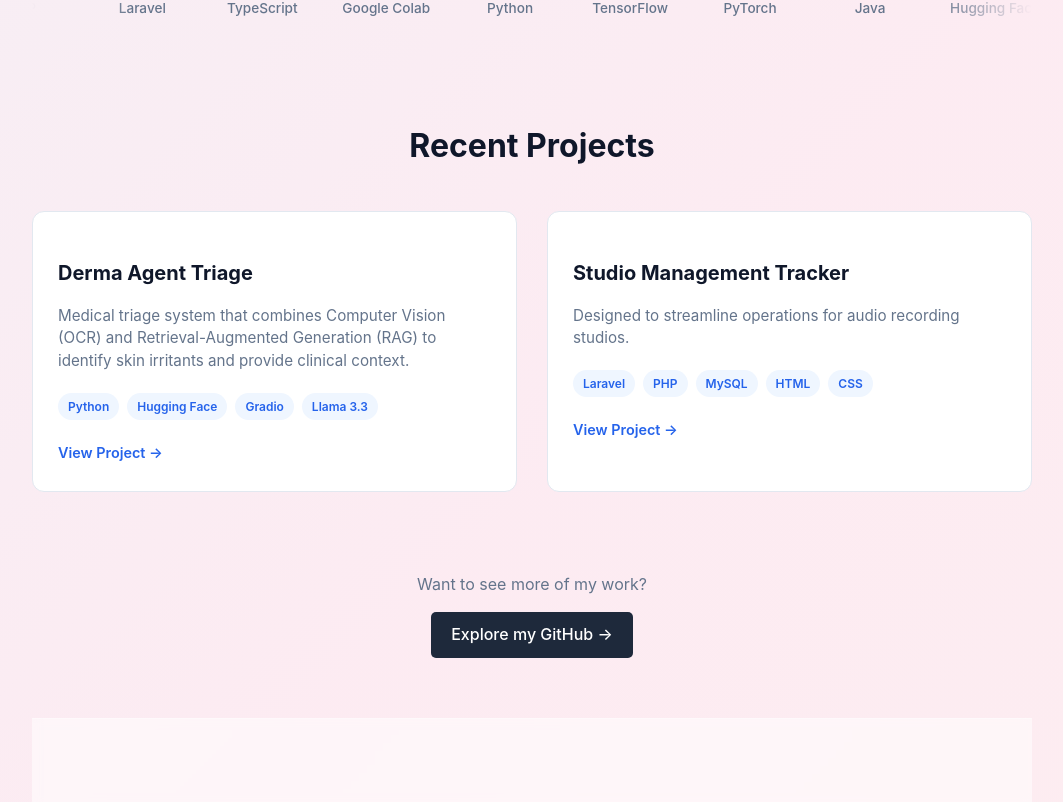
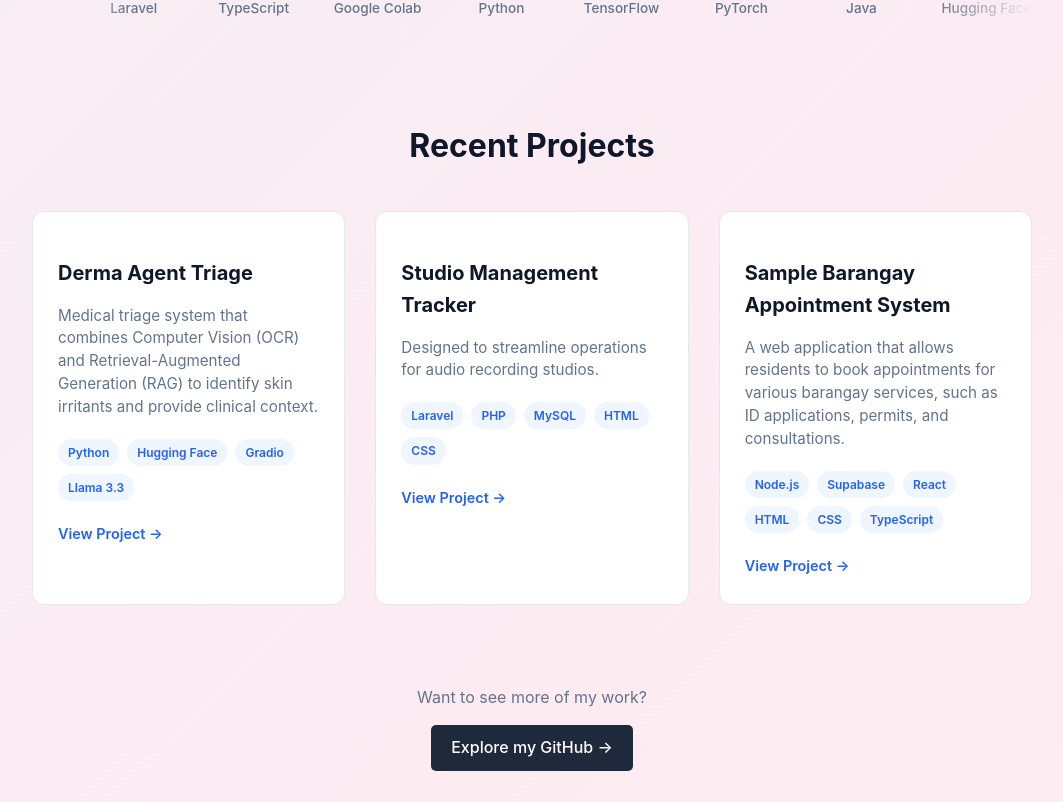
Before and after one commit to wejie2005/Porfolio-Julie, a React (Vite) app: page / in a window 1280 px wide. Shown: the part 779-1581 px from the top of the page, without its empty margins (108-1171 px from the left). Built offline with nearby package versions, Linux system fonts and the light colour scheme.

Commit message:
Add another project

```diff
--- a/src/App.tsx
+++ b/src/App.tsx
@@ -71,6 +71,13 @@ function App() {
             description=" Designed to streamline operations for audio recording studios."
             tags={['Laravel', 'PHP', 'MySQL', 'HTML', 'CSS']}
             link="https://github.com/JulsAlvarez2005/TR-Studio-Management-System"
+          />
+
+          <ProjectCard
+            title="Sample Barangay Appointment System"
+            description=" A web application that allows residents to book appointments for various barangay services, such as ID applications, permits, and consultations."
+            tags={['Node.js', 'Supabase', 'React', 'HTML', 'CSS',' TypeScript']}
+            link="https://bb-barangay-appointment-system-project.vercel.app/"
           />
         </div>
 
```
